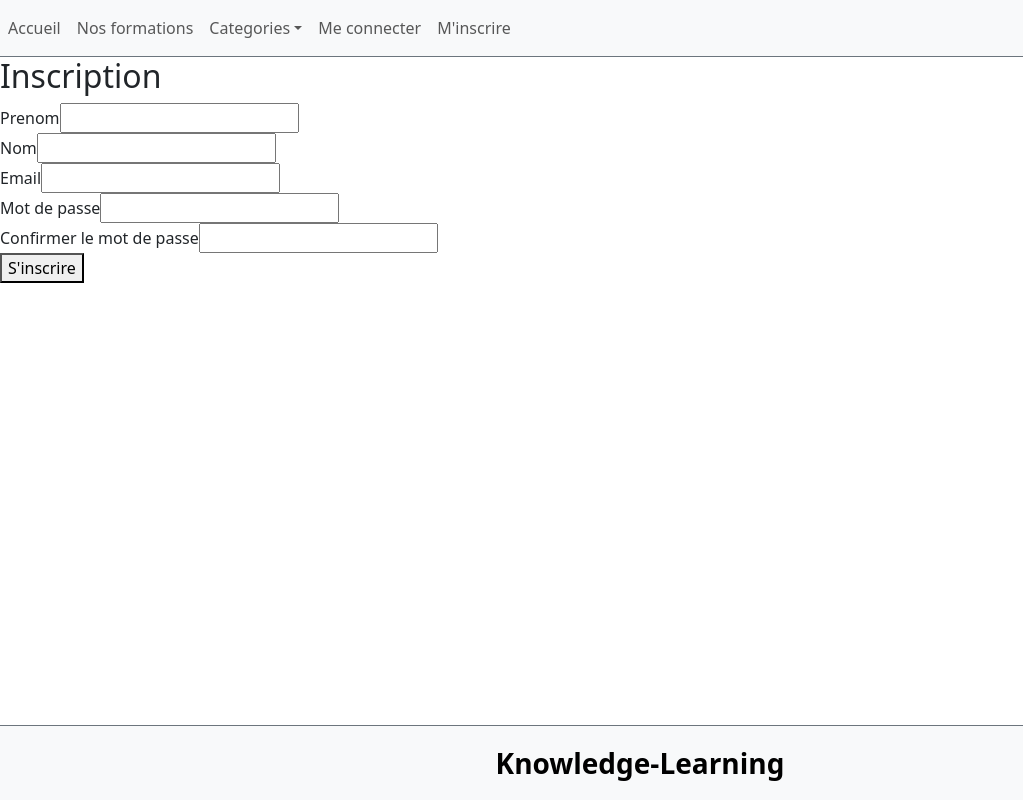
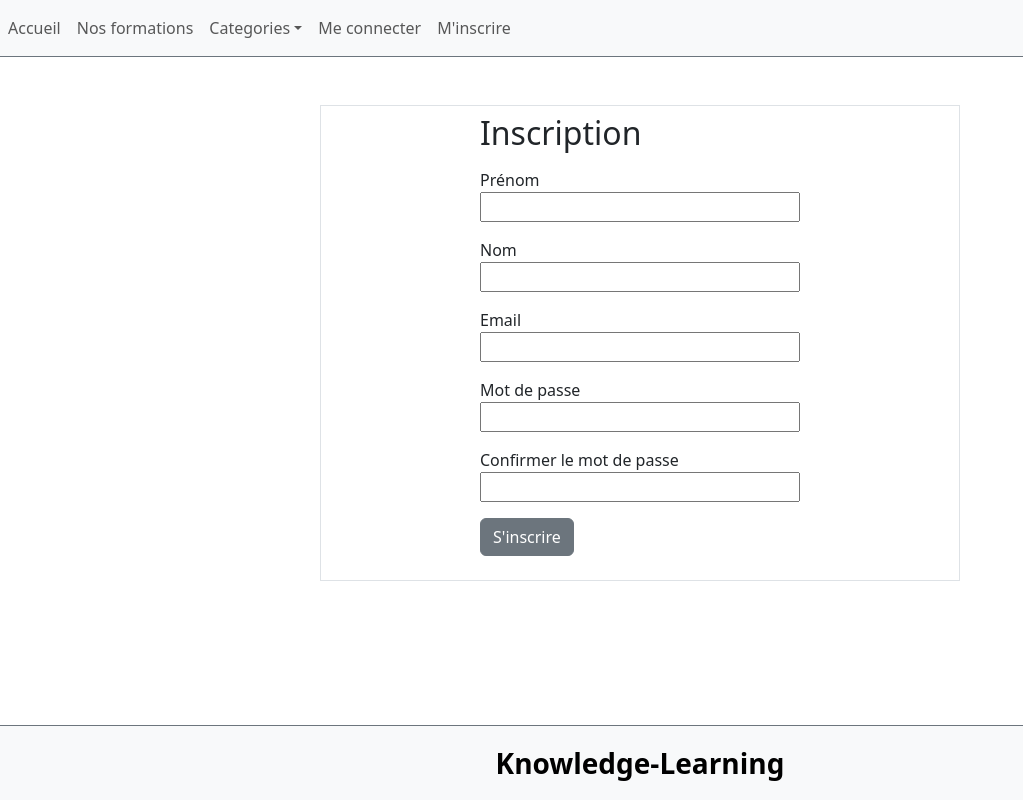
Before and after one commit to matiti61290/knowledge_learning, a React (Create React App) app in the folder frontend/: page /register in a window 1280 px wide. Shown: the whole page, without its empty margins (0-1023 px from the left). Built offline with nearby package versions, Linux system fonts and the light colour scheme.

Commit message:
Style for the register form

```diff
--- a/frontend/src/pages/Register.js
+++ b/frontend/src/pages/Register.js
@@ -36,31 +36,33 @@ function Register() {
     }
 
     return (
+        <div className="container d-flex justify-content-center mt-5 py-2 border" style={{width: 40 + 'em' }}>
             <form onSubmit={handleSubmit}>
                 <h2>Inscription</h2>
-            <div>
-                <label>Prenom</label>
-                <input type="text" value={firstname} onChange={(e) => setFirstname(e.target.value)} required />
+                <div className="d-flex flex-column my-3">
+                    <label>Prénom</label>
+                    <input type="text" value={firstname} onChange={(e) => setFirstname(e.target.value)} style={{width: 20 + 'em' }} required />
                 </div>
-            <div>
-                <label>Nom</label>
+                <div className="d-flex flex-column my-3">
+                    <label >Nom</label>
                     <input type="text" value={lastname} onChange={(e) => setLastname(e.target.value)} required />
                 </div>
-            <div>
+                <div className="d-flex flex-column my-3">
                     <label>Email</label>
                     <input type="mail" value={mail} onChange={(e) => setMail(e.target.value)} required />
                 </div>
-            <div>
+                <div className="d-flex flex-column my-3">
                     <label>Mot de passe</label>
                     <input type="password" value={password} onChange={(e) => setPassword(e.target.value)} required />
                 </div>
-            <div>
+                <div className="d-flex flex-column my-3">
                     <label>Confirmer le mot de passe</label>
                     <input type="password" value={confirmPassword} onChange={(e) => setConfirmPassword(e.target.value)} required />
                 </div>
-            <button type="submit">S'inscrire</button>
-            <p>{message}</p>
+                <button className="btn btn-secondary" type="submit">S'inscrire</button>
+                <p className="mt-3">{message}</p>
             </form>
+        </div>
     )
 }
 
```
Lines whose indentation alone changed are shown as unchanged.
